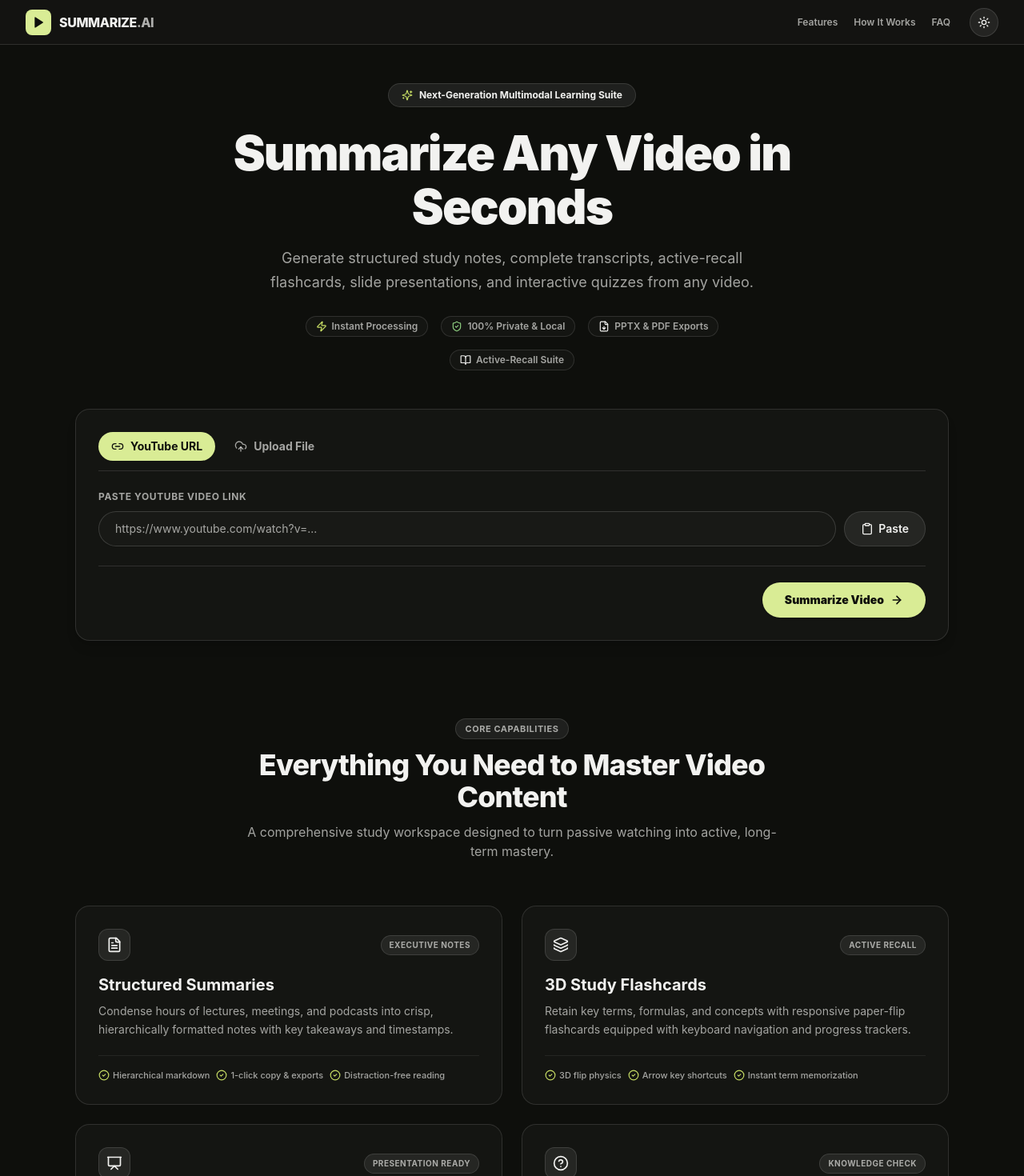
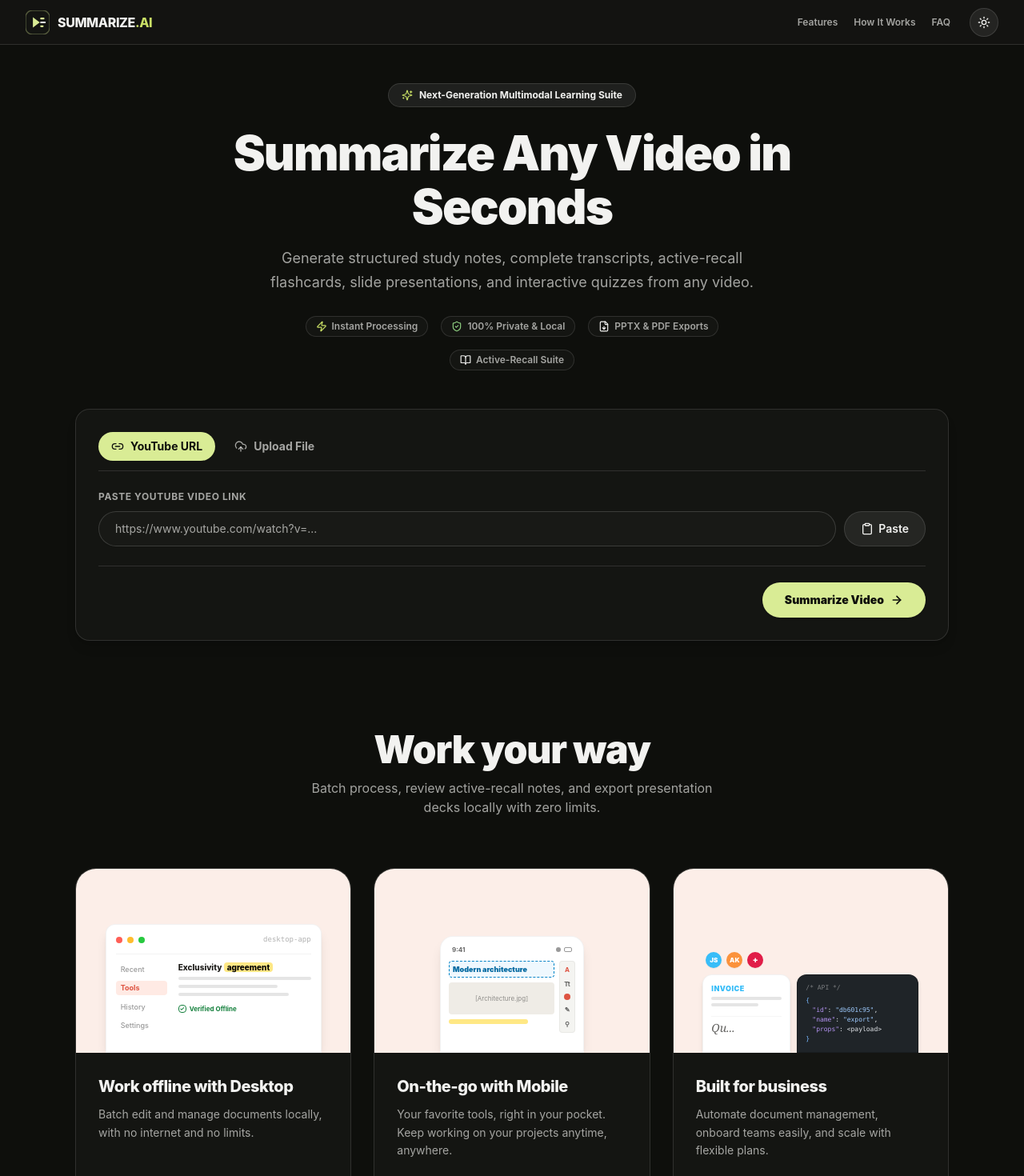
Before and after one commit to kapilmewada74/multimodal-video-summarizer, a Next.js app in the folder frontend/: page / in a window 1280 px wide. Shown: the top 1470 px of the page at 80% size. Built offline with nearby package versions, Linux system fonts and the light colour scheme.

Commit message:
feat(landing): add new dynamic logo and implement 'Work your way' showcase cards matching design

```diff
--- a/frontend/src/components/FeaturesSection.tsx
+++ b/frontend/src/components/FeaturesSection.tsx
@@ -1,54 +1,9 @@
 "use client";
 
 import React from "react";
-import {
-  FileText,
-  Layers,
-  Presentation,
-  HelpCircle,
-  Link2,
-  Cpu,
-  Download,
-  CheckCircle2,
-  ArrowRight,
-} from "lucide-react";
+import { ArrowUpRight, Link2, Cpu, Download, ArrowRight } from "lucide-react";
 
 export function FeaturesSection() {
-  const features = [
-    {
-      icon: FileText,
-      badge: "EXECUTIVE NOTES",
-      title: "Structured Summaries",
-      description:
-        "Condense hours of lectures, meetings, and podcasts into crisp, hierarchically formatted notes with key takeaways and timestamps.",
-      highlights: ["Hierarchical markdown", "1-click copy & exports", "Distraction-free reading"],
-    },
-    {
-      icon: Layers,
-      badge: "ACTIVE RECALL",
-      title: "3D Study Flashcards",
-      description:
-        "Retain key terms, formulas, and concepts with responsive paper-flip flashcards equipped with keyboard navigation and progress trackers.",
-      highlights: ["3D flip physics", "Arrow key shortcuts", "Instant term memorization"],
-    },
-    {
-      icon: Presentation,
-      badge: "PRESENTATION READY",
-      title: "Keynote Slide Decks",
-      description:
-        "Transform video content into polished 16:9 presentation slides with integrated presenter notes and native PPTX downloads.",
-      highlights: ["Widescreen 16:9 preview", "Presenter speaker notes", "Native PowerPoint export"],
-    },
-    {
-      icon: HelpCircle,
-      badge: "KNOWLEDGE CHECK",
-      title: "Adaptive Practice Quizzes",
-      description:
-        "Generate custom multiple-choice quizzes with selectable difficulty (Easy, Medium, Hard) and question counts (3, 5, 10).",
-      highlights: ["Difficulty scaling", "Instant explanation breakdown", "Score recap & retake"],
-    },
-  ];
-
   const steps = [
     {
       step: "01",
@@ -71,65 +26,207 @@ export function FeaturesSection() {
   ];
 
   return (
-    <section className="mt-16 sm:mt-24 space-y-20 no-print" id="features">
-      {/* 4 Superpower Feature Cards */}
+    <section className="mt-20 sm:mt-28 space-y-24 no-print" id="features">
+      {/* ============================================================
+           WORK YOUR WAY (Exact 3-Card Showcase from Reference Image)
+           ============================================================ */}
       <div>
-        <div className="text-center max-w-2xl mx-auto mb-10 sm:mb-14">
-          <div className="inline-flex items-center gap-1.5 px-3 py-1 rounded-full bg-[var(--btn-secondary-bg)] border border-[var(--card-border)] text-[11px] font-bold text-[var(--text-muted)] tracking-wider uppercase mb-3">
-            Core Capabilities
-          </div>
-          <h2 className="text-2xl sm:text-4xl font-extrabold tracking-tight text-[var(--text-main)]">
-            Everything You Need to Master Video Content
+        <div className="text-center max-w-2xl mx-auto mb-12 sm:mb-16">
+          <h2 className="text-3xl sm:text-5xl font-black tracking-tight text-[var(--text-main)]">
+            Work your way
           </h2>
-          <p className="mt-3 text-sm sm:text-base text-[var(--text-muted)]">
-            A comprehensive study workspace designed to turn passive watching into active, long-term mastery.
+          <p className="mt-3 text-sm sm:text-base text-[var(--text-muted)] max-w-lg mx-auto">
+            Batch process, review active-recall notes, and export presentation decks locally with zero limits.
           </p>
         </div>
 
-        <div className="grid grid-cols-1 md:grid-cols-2 gap-5 sm:gap-6">
-          {features.map((item, idx) => {
-            const Icon = item.icon;
-            return (
-              <div
-                key={idx}
-                className="group relative flex flex-col justify-between p-6 sm:p-7 rounded-[18px] bg-[var(--card-bg)] border border-[var(--card-border)] hover:border-[var(--brand-lime-hover)] dark:hover:border-[var(--brand-lime)]/40 transition-all duration-200"
-              >
-                <div>
-                  <div className="flex items-center justify-between mb-4">
-                    <div className="w-10 h-10 rounded-xl bg-[var(--btn-secondary-bg)] border border-[var(--card-border)] flex items-center justify-center text-[var(--text-main)] group-hover:bg-[var(--brand-lime)] group-hover:text-black transition-colors">
-                      <Icon className="w-5 h-5" />
-                    </div>
-                    <span className="text-[10px] font-bold tracking-wider px-2.5 py-1 rounded-full bg-[var(--btn-secondary-bg)] border border-[var(--card-border)] text-[var(--text-muted)]">
-                      {item.badge}
-                    </span>
+        {/* 3 Tall Cards Grid */}
+        <div className="grid grid-cols-1 md:grid-cols-3 gap-6 sm:gap-7">
+          {/* Card 1: Desktop Offline */}
+          <div className="group rounded-[26px] bg-[var(--card-bg)] border border-[var(--card-border)] overflow-hidden flex flex-col hover:-translate-y-1.5 hover:shadow-xl transition-all duration-300">
+            {/* Top Mockup Banner */}
+            <div className="h-[210px] sm:h-[230px] bg-[#FCEEE8] dark:bg-[#221C18] pt-6 px-5 flex items-end justify-center overflow-hidden transition-colors">
+              {/* Desktop App Window Mockup */}
+              <div className="w-full max-w-[270px] bg-white dark:bg-[#181916] rounded-t-xl shadow-lg border border-black/5 dark:border-white/10 p-3 pb-6 flex flex-col transition-transform group-hover:scale-[1.02] duration-300">
+                {/* Window Title Bar */}
+                <div className="flex items-center gap-1.5 pb-2.5 mb-2.5 border-b border-black/5 dark:border-white/10">
+                  <span className="w-2 h-2 rounded-full bg-[#FF5F56]" />
+                  <span className="w-2 h-2 rounded-full bg-[#FFBD2E]" />
+                  <span className="w-2 h-2 rounded-full bg-[#27C93F]" />
+                  <span className="ml-auto text-[9px] font-mono text-black/30 dark:text-white/30">desktop-app</span>
+                </div>
+
+                <div className="flex gap-2.5">
+                  {/* Mini Sidebar */}
+                  <div className="w-16 space-y-1.5 text-[9px] font-medium text-black/50 dark:text-white/50">
+                    <div className="px-1.5 py-0.5 rounded text-black/40 dark:text-white/40">Recent</div>
+                    <div className="px-1.5 py-0.5 rounded bg-[#FFEAE4] dark:bg-white/10 text-[#DE5442] dark:text-[#FFA090] font-bold">Tools</div>
+                    <div className="px-1.5 py-0.5 rounded text-black/40 dark:text-white/40">History</div>
+                    <div className="px-1.5 py-0.5 rounded text-black/40 dark:text-white/40">Settings</div>
                   </div>
 
-                  <h3 className="text-lg sm:text-xl font-bold text-[var(--text-main)] mb-2">
-                    {item.title}
-                  </h3>
-                  <p className="text-xs sm:text-sm text-[var(--text-muted)] leading-relaxed mb-5">
-                    {item.description}
-                  </p>
+                  {/* Document Body */}
+                  <div className="flex-1 space-y-1.5 pl-1">
+                    <div className="text-[10px] font-extrabold text-[#1F1E1B] dark:text-[#EAE6DE] leading-tight">
+                      Exclusivity <span className="bg-[#FFE885] dark:bg-[#B3931E] px-1 rounded text-black">agreement</span>
+                    </div>
+                    <div className="w-full h-1 bg-black/10 dark:bg-white/10 rounded" />
+                    <div className="w-3/4 h-1 bg-black/10 dark:bg-white/10 rounded" />
+                    <div className="w-5/6 h-1 bg-black/10 dark:bg-white/10 rounded" />
+                    <div className="pt-1 flex items-center gap-1 text-[8px] text-[#15803D] font-bold">
+                      <span className="w-2.5 h-2.5 rounded border border-[#15803D] flex items-center justify-center text-[7px]">✓</span>
+                      <span>Verified Offline</span>
+                    </div>
+                  </div>
+                </div>
+              </div>
+            </div>
+
+            {/* Bottom Content */}
+            <div className="p-6 sm:p-7 flex flex-col justify-between flex-1">
+              <div>
+                <h3 className="text-xl font-extrabold text-[var(--text-main)] tracking-tight">
+                  Work offline with Desktop
+                </h3>
+                <p className="mt-2.5 text-xs sm:text-sm text-[var(--text-muted)] leading-relaxed">
+                  Batch edit and manage documents locally, with no internet and no limits.
+                </p>
+              </div>
+
+              <div className="pt-6 flex justify-end">
+                <div className="w-8 h-8 rounded-full flex items-center justify-center text-[var(--text-muted)] group-hover:text-[var(--text-main)] group-hover:translate-x-0.5 group-hover:-translate-y-0.5 transition-all">
+                  <ArrowUpRight className="w-5 h-5" />
+                </div>
+              </div>
+            </div>
+          </div>
+
+          {/* Card 2: Mobile on the Go */}
+          <div className="group rounded-[26px] bg-[var(--card-bg)] border border-[var(--card-border)] overflow-hidden flex flex-col hover:-translate-y-1.5 hover:shadow-xl transition-all duration-300">
+            {/* Top Mockup Banner */}
+            <div className="h-[210px] sm:h-[230px] bg-[#FCEEE8] dark:bg-[#221C18] pt-6 px-5 flex items-end justify-center overflow-hidden transition-colors">
+              {/* Phone Device Mockup */}
+              <div className="w-[180px] bg-white dark:bg-[#181916] rounded-t-2xl shadow-lg border border-black/5 dark:border-white/10 p-2.5 pb-6 flex flex-col transition-transform group-hover:scale-[1.02] duration-300">
+                {/* Mobile Status Bar */}
+                <div className="flex items-center justify-between text-[8px] font-bold text-black/60 dark:text-white/60 px-1 mb-2">
+                  <span>9:41</span>
+                  <div className="flex items-center gap-1">
+                    <span className="w-1.5 h-1.5 rounded-full bg-black/40 dark:bg-white/40" />
+                    <span className="w-2.5 h-1.5 border border-black/40 dark:border-white/40 rounded-xs" />
+                  </div>
                 </div>
 
-                <div className="pt-4 border-t border-[var(--card-border)]/60 flex flex-wrap gap-2">
-                  {item.highlights.map((h, i) => (
-                    <span
-                      key={i}
-                      className="inline-flex items-center gap-1 text-[11px] font-medium text-[var(--text-muted)]"
-                    >
-                      <CheckCircle2 className="w-3.5 h-3.5 text-[var(--brand-lime-hover)] dark:text-[var(--brand-lime)]" />
-                      {h}
-                    </span>
-                  ))}
+                {/* Mobile Screen Content */}
+                <div className="flex gap-1.5">
+                  <div className="flex-1 space-y-1.5">
+                    <div className="border border-dashed border-[#0284C7] p-1 rounded bg-[#E0F2FE]/50 text-[9px] font-black text-[#0369A1] leading-tight">
+                      Modern architecture
+                    </div>
+                    <div className="h-10 bg-[#EFECE6] dark:bg-white/10 rounded overflow-hidden flex items-center justify-center text-[8px] text-black/40 dark:text-white/40">
+                      [Architecture.jpg]
+                    </div>
+                    <div className="w-3/4 h-1.5 bg-[#FFE885] rounded" />
+                  </div>
+
+                  {/* Vertical Tool Dock */}
+                  <div className="w-5 py-1 rounded bg-[#F4F4F1] dark:bg-white/5 border border-black/5 dark:border-white/10 flex flex-col items-center gap-1.5 text-[8px] font-bold text-black/60 dark:text-white/60">
+                    <span className="text-[#DE5442]">A</span>
+                    <span>Tt</span>
+                    <span className="w-2 h-2 rounded-full bg-[#DE5442]" />
+                    <span>✎</span>
+                    <span>⚲</span>
+                  </div>
                 </div>
               </div>
-            );
-          })}
+            </div>
+
+            {/* Bottom Content */}
+            <div className="p-6 sm:p-7 flex flex-col justify-between flex-1">
+              <div>
+                <h3 className="text-xl font-extrabold text-[var(--text-main)] tracking-tight">
+                  On-the-go with Mobile
+                </h3>
+                <p className="mt-2.5 text-xs sm:text-sm text-[var(--text-muted)] leading-relaxed">
+                  Your favorite tools, right in your pocket. Keep working on your projects anytime, anywhere.
+                </p>
+              </div>
+
+              <div className="pt-6 flex justify-end">
+                <div className="w-8 h-8 rounded-full flex items-center justify-center text-[#E11D48] dark:text-[#FF6B6B] group-hover:translate-x-0.5 group-hover:-translate-y-0.5 transition-all">
+                  <ArrowUpRight className="w-5 h-5 font-bold" />
+                </div>
+              </div>
+            </div>
+          </div>
+
+          {/* Card 3: Built for Business */}
+          <div className="group rounded-[26px] bg-[var(--card-bg)] border border-[var(--card-border)] overflow-hidden flex flex-col hover:-translate-y-1.5 hover:shadow-xl transition-all duration-300">
+            {/* Top Mockup Banner */}
+            <div className="h-[210px] sm:h-[230px] bg-[#FCEEE8] dark:bg-[#221C18] pt-6 px-5 flex items-end justify-center overflow-hidden transition-colors">
+              {/* Team Avatars & Code Window Mockup */}
+              <div className="w-full max-w-[270px] relative flex flex-col items-center">
+                {/* Team Avatars Bar */}
+                <div className="flex items-center gap-1.5 mb-2 self-start pl-1">
+                  <div className="w-5 h-5 rounded-full bg-[#38BDF8] flex items-center justify-center text-[8px] font-black text-white shadow-2xs">JS</div>
+                  <div className="w-5 h-5 rounded-full bg-[#FB923C] flex items-center justify-center text-[8px] font-black text-white shadow-2xs">AK</div>
+                  <div className="w-5 h-5 rounded-full bg-[#E11D48] flex items-center justify-center text-[10px] font-black text-white shadow-2xs">+</div>
+                </div>
+
+                <div className="w-full flex gap-2">
+                  {/* Invoice Document with Signature */}
+                  <div className="w-[110px] bg-white dark:bg-[#181916] rounded-t-xl p-2.5 shadow-md border border-black/5 dark:border-white/10">
+                    <div className="text-[9px] font-black tracking-wider text-[#38BDF8] mb-1">INVOICE</div>
+                    <div className="w-full h-1 bg-black/10 dark:bg-white/10 rounded mb-1" />
+                    <div className="w-2/3 h-1 bg-black/10 dark:bg-white/10 rounded mb-3" />
+                    {/* Handwritten signature mark */}
+                    <div className="font-serif italic text-sm text-[#1F1E1B] dark:text-[#EAE6DE] opacity-70 border-t border-black/5 pt-1">
+                      Qu...
+                    </div>
+                  </div>
+
+                  {/* Dark API Terminal Mockup */}
+                  <div className="flex-1 bg-[#1F2428] rounded-t-xl p-2.5 text-[8px] font-mono text-[#E1E4E8] shadow-md border border-black/20">
+                    <div className="text-white/40 mb-1">/* API */</div>
+                    <div className="text-[#79B8FF]">&#123;</div>
+                    <div className="pl-2">
+                      <span className="text-[#B392F0]">&quot;id&quot;</span>: <span className="text-[#9ECBFF]">&quot;db601c95&quot;</span>,
+                    </div>
+                    <div className="pl-2">
+                      <span className="text-[#B392F0]">&quot;name&quot;</span>: <span className="text-[#9ECBFF]">&quot;export&quot;</span>,
+                    </div>
+                    <div className="pl-2">
+                      <span className="text-[#B392F0]">&quot;props&quot;</span>: &lt;payload&gt;
+                    </div>
+                    <div className="text-[#79B8FF]">&#125;</div>
+                  </div>
+                </div>
+              </div>
+            </div>
+
+            {/* Bottom Content */}
+            <div className="p-6 sm:p-7 flex flex-col justify-between flex-1">
+              <div>
+                <h3 className="text-xl font-extrabold text-[var(--text-main)] tracking-tight">
+                  Built for business
+                </h3>
+                <p className="mt-2.5 text-xs sm:text-sm text-[var(--text-muted)] leading-relaxed">
+                  Automate document management, onboard teams easily, and scale with flexible plans.
+                </p>
+              </div>
+
+              <div className="pt-6 flex justify-end">
+                <div className="w-8 h-8 rounded-full flex items-center justify-center text-[var(--text-muted)] group-hover:text-[var(--text-main)] group-hover:translate-x-0.5 group-hover:-translate-y-0.5 transition-all">
+                  <ArrowUpRight className="w-5 h-5" />
+                </div>
+              </div>
+            </div>
+          </div>
         </div>
       </div>
 
-      {/* How It Works 3-Step Process */}
+      {/* ============================================================
+           HOW IT WORKS 3-STEP PROCESS
+           ============================================================ */}
       <div id="how-it-works" className="pt-4">
         <div className="text-center max-w-2xl mx-auto mb-10 sm:mb-12">
           <div className="inline-flex items-center gap-1.5 px-3 py-1 rounded-full bg-[var(--btn-secondary-bg)] border border-[var(--card-border)] text-[11px] font-bold text-[var(--text-muted)] tracking-wider uppercase mb-3">
--- /dev/null
+++ b/frontend/src/components/Logo.tsx
@@ -0,0 +1,62 @@
+"use client";
+
+import React from "react";
+
+interface LogoProps {
+  size?: number;
+  className?: string;
+}
+
+export function Logo({ size = 28, className = "" }: LogoProps) {
+  return (
+    <div
+      className={`inline-flex items-center justify-center shrink-0 transition-transform hover:scale-105 ${className}`}
+      style={{ width: size, height: size }}
+    >
+      <svg
+        width={size}
+        height={size}
+        viewBox="0 0 28 28"
+        fill="none"
+        xmlns="http://www.w3.org/2000/svg"
+        className="w-full h-full"
+      >
+        {/* Rounded Squircle Container */}
+        <rect
+          width="28"
+          height="28"
+          rx="8"
+          fill="#141512"
+          stroke="rgba(217, 236, 149, 0.35)"
+          strokeWidth="1.2"
+        />
+
+        {/* Dynamic Forward Play Chevron (Video) */}
+        <path
+          d="M8.5 8L16.5 14L8.5 20V8Z"
+          fill="#D9EC95"
+        />
+
+        {/* 3 Summary & Multimodal Waveform Synthesis Bars */}
+        <path
+          d="M18 9.5H21"
+          stroke="#D9EC95"
+          strokeWidth="2"
+          strokeLinecap="round"
+        />
+        <path
+          d="M18 14H22.5"
+          stroke="#FFFFFF"
+          strokeWidth="2"
+          strokeLinecap="round"
+        />
+        <path
+          d="M18 18.5H20"
+          stroke="#D9EC95"
+          strokeWidth="2"
+          strokeLinecap="round"
+        />
+      </svg>
+    </div>
+  );
+}
--- a/frontend/src/components/Navbar.tsx
+++ b/frontend/src/components/Navbar.tsx
@@ -1,7 +1,8 @@
 "use client";
 
 import React from "react";
-import { Sun, Moon, Play } from "lucide-react";
+import { Sun, Moon } from "lucide-react";
+import { Logo } from "./Logo";
 
 interface NavbarProps {
   theme: "dark" | "light";
@@ -13,11 +14,9 @@ export function Navbar({ theme, onToggleTheme }: NavbarProps) {
     <nav className="h-14 sticky top-0 z-50 bg-[var(--card-bg)]/90 backdrop-blur-md border-b border-[var(--card-border)] px-4 sm:px-8 flex items-center justify-between transition-colors">
       {/* Brand Logo & Name */}
       <div className="flex items-center gap-2.5">
-        <div className="w-8 h-8 rounded-lg bg-[var(--brand-lime)] flex items-center justify-center">
-          <Play className="w-4 h-4 text-[#0E0F0C] fill-[#0E0F0C]" />
-        </div>
+        <Logo size={30} />
         <span className="font-extrabold text-base tracking-tight uppercase text-[var(--text-main)]">
-          SUMMARIZE<span className="text-[var(--text-main)] opacity-70">.AI</span>
+          SUMMARIZE<span className="text-[var(--brand-lime-hover)] dark:text-[var(--brand-lime)]">.AI</span>
         </span>
       </div>
 
```
Also changed, not shown: frontend/src/components/Footer.tsx (+3 -4 lines), 1 other file (tests, documents, lock files or other folders).
